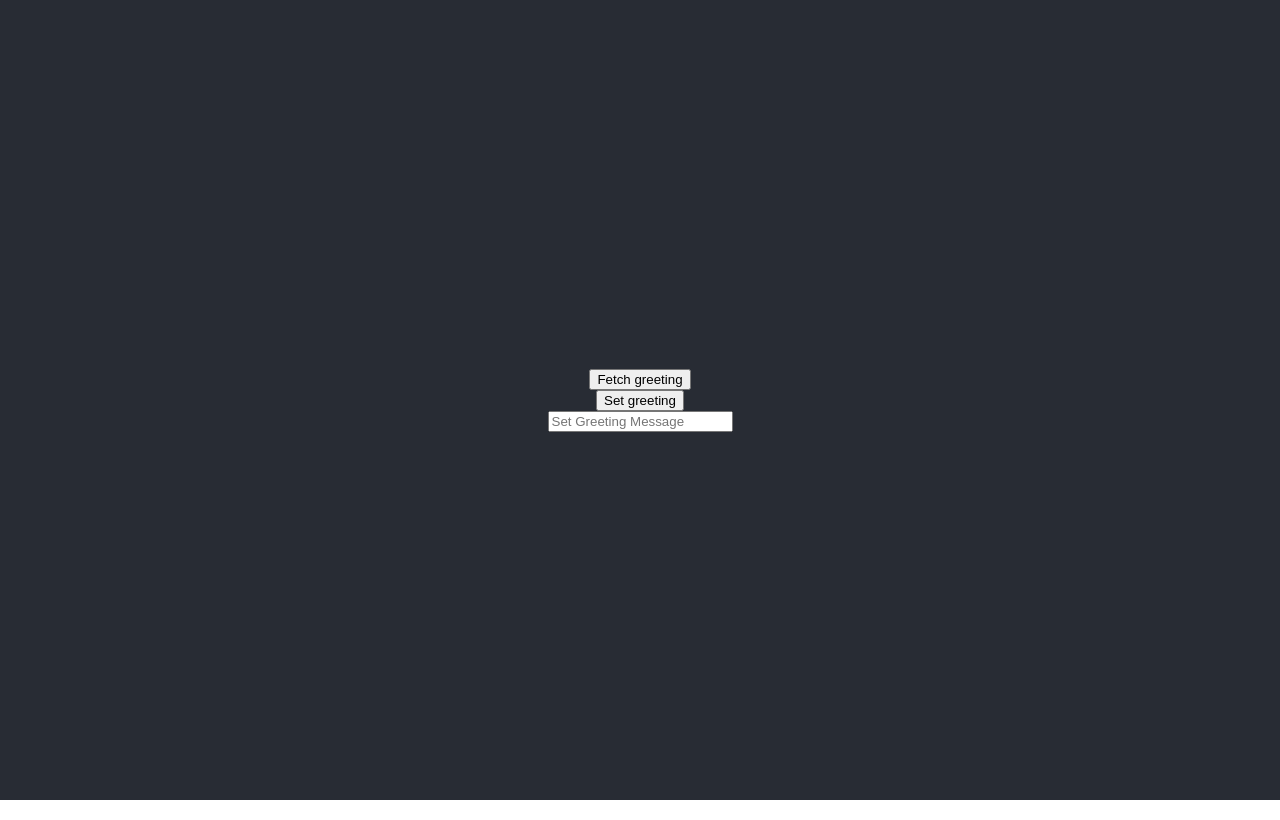
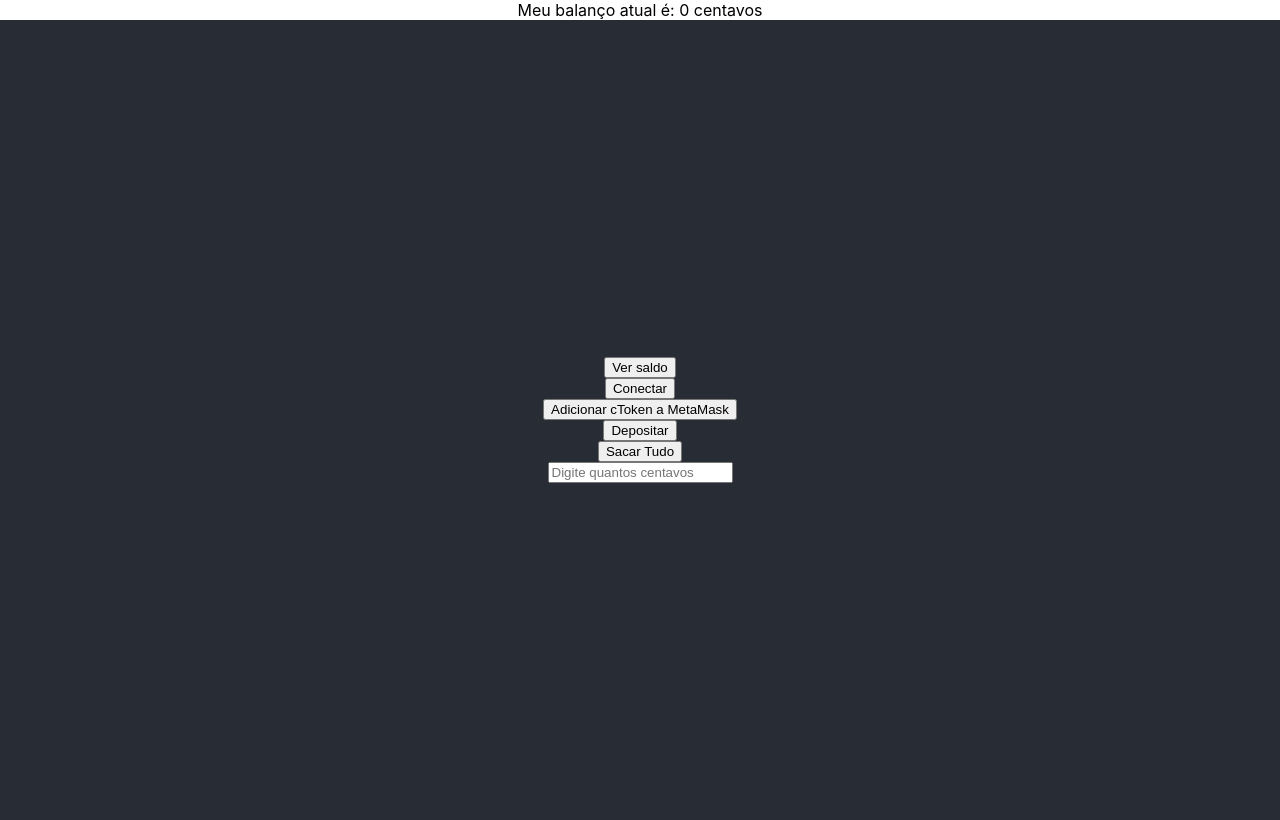
Before and after one commit to hugo-paiva-cw/dapp, a React (Create React App) app: page / in a window 1280 px wide. Built offline with nearby package versions, Linux system fonts and the light colour scheme.

Commit message:
feat: see balance, withdraw and deposit working

```diff
--- a/package.json
+++ b/package.json
@@ -3,6 +3,7 @@
   "version": "0.1.0",
   "private": true,
   "dependencies": {
+    "@openzeppelin/contracts-upgradeable": "^4.7.3",
     "@testing-library/jest-dom": "^5.16.5",
     "@testing-library/react": "^13.3.0",
     "@testing-library/user-event": "^13.5.0",
--- a/scripts/deploy.js
+++ b/scripts/deploy.js
@@ -2,7 +2,7 @@ const hre = require("hardhat");
 
 async function main() {
   const Greeter = await hre.ethers.getContractFactory("Greeter");
-  const greeter = await Greeter.deploy("Hello, Felaipes!");
+  const greeter = await Greeter.deploy();
 
   await greeter.deployed();
 
--- a/src/App.js
+++ b/src/App.js
@@ -5,25 +5,70 @@ import { ethers } from "ethers";
 import Greeter from "./artifacts/contracts/Greeter.sol/Greeter.json";
 import "./App.css";
 
-const greeterAddress = "0xe7f1725E7734CE288F8367e1Bb143E90bb3F0512";
+const greeterAddress = "0xed578BAd241455C0d57419659a3a6Eb9c770cC8d";
 
 function App() {
   const [message, setMessage] = useState("");
-  const [currentGreeting, setCurrentGreeting] = useState("");
+  const [currentBalance, setCurrentBalance] = useState(0);
 
   async function requestAccount() {
     await window.ethereum.request({ method: "eth_requestAccounts" });
   }
 
-  async function fetchGreeting() {
+  const isMetaMaskInstalled = () => {
+    const { ethereum } = window;
+    return Boolean(ethereum && ethereum.isMetaMask);
+  };
+
+  // const onboarding = new MetaMaskOnboarding({ forwarderOrigin });
+
+  // const onClickInstall = () => {
+  //   onboarding.startOnboarding();
+  // };
+
+  const onClickConnect = async () => {
+    try {
+      await window.ethereum.request({ method: "eth_requestAccounts" });
+      console.log("oi");
+      const provider = new ethers.providers.Web3Provider(window.ethereum);
+    } catch (error) {
+      console.error(error);
+    }
+  };
+
+  const MetaMaskClientCheck = () => {
+    // if (!isMetaMaskInstalled()) {
+    //   onboardButton.innerText = "Clique aqui para instalar MetaMask!";
+    //   onboardButton.onclick = onClickInstall;
+    //   onboardButton.disabled = true;
+    // } else {
+    //   onboardButton.innerText = "Conectar";
+    //   onboardButton.onclick = onClickConnect;
+    //   onboardButton.disabled = false;
+    //   depositButton.disabled = false;
+    // }
+  };
+
+  // getApproval.addEventListener("click", async () => {
+  //   const result = ethereum.request({ method: "approve" });
+  // });
+
+  // getAccountsButton.addEventListener("click", async () => {
+  //   const accounts = await ethereum.request({ method: "eth_accounts" });
+  //   getAccountsResult.innerHTML =
+  //     accounts[0] || "Não foi capaz de obter as contas";
+  // });
+
+  MetaMaskClientCheck();
+
+  async function makeADeposit() {
     // If MetaMask exists
+    if (!message) return;
+    const valueAssets = message * 10000;
     if (typeof window.ethereum !== "undefined") {
       const provider = new ethers.providers.Web3Provider(window.ethereum);
-      const contract = new ethers.Contract(
-        greeterAddress,
-        Greeter.abi,
-        provider
-      );
+      const signer = provider.getSigner();
+      const contract = new ethers.Contract(greeterAddress, Greeter.abi, signer);
       try {
         // Call Greeter.greet() and display current greeting in `console`
         /*
@@ -31,15 +76,18 @@ function App() {
         return greeting;
       }
     */
-        const data = await contract.greet();
+        // const data = await contract.totalSupply();
+        const data = await contract.deposit(
+          valueAssets,
+          "0x0D50AB2b552A2D2e6cdaFd367e6e78f392A2f06F"
+        );
         console.log("data: ", data);
-        setCurrentGreeting(data);
       } catch (error) {
         console.log("Error: ", error);
       }
     }
   }
-  async function setGreeting() {
+  async function doNothingAndAddToken() {
     if (!message) return;
 
     if (typeof window.ethereum !== "undefined") {
@@ -50,19 +98,54 @@ function App() {
       const signer = provider.getSigner();
 
       const contract = new ethers.Contract(greeterAddress, Greeter.abi, signer);
-      const transaction = await contract.setGreeting(message);
+      // const transaction = await contract.makeADeposit(message);
 
-      setMessage("");
-      await transaction.wait();
-      fetchGreeting();
+      // setMessage("");
+      // await transaction.wait();
+      // doNothingAndAddToken();
       addCToken();
     }
   }
+  async function makeAWithdraw() {
+    if (typeof window.ethereum !== "undefined") {
+      const provider = new ethers.providers.Web3Provider(window.ethereum);
+      const signer = provider.getSigner();
+      const contract = new ethers.Contract(greeterAddress, Greeter.abi, signer);
+      try {
+        // const data = await contract.totalSupply();
+        const maxWithdraw = await contract.maxWithdraw(
+          "0x0D50AB2b552A2D2e6cdaFd367e6e78f392A2f06F"
+        );
+        const data = await contract.withdraw(
+          maxWithdraw,
+          "0x0D50AB2b552A2D2e6cdaFd367e6e78f392A2f06F",
+          "0x0D50AB2b552A2D2e6cdaFd367e6e78f392A2f06F"
+        );
+        console.log("data: ", data);
+      } catch (error) {
+        console.log("Error: ", error);
+      }
+    }
+  }
+
+  async function getMaxWithdrawValue() {
+    const unitsInACent = 10000;
+    const provider = new ethers.providers.Web3Provider(window.ethereum);
+    const signer = provider.getSigner();
+    const contract = new ethers.Contract(greeterAddress, Greeter.abi, signer);
+    const maxWithdraw = await contract.maxWithdraw(
+      "0x0D50AB2b552A2D2e6cdaFd367e6e78f392A2f06F"
+    );
+    const result = parseInt(maxWithdraw._hex, 16);
+    setCurrentBalance(result / unitsInACent);
+    console.log(result);
+    return result;
+  }
 
   async function addCToken() {
-    const tokenAddress = "0xd00981105e61274c8a5cd5a88fe7e037d935b513";
-    const tokenSymbol = "TUT";
-    const tokenDecimals = 18;
+    const tokenAddress = greeterAddress;
+    const tokenSymbol = "cBRLC";
+    const tokenDecimals = 6;
     const tokenImage = "http://placekitten.com/200/300";
 
     try {
@@ -70,7 +153,7 @@ function App() {
       const wasAdded = await window.ethereum.request({
         method: "wallet_watchAsset",
         params: {
-          type: "ERC20", // Initially only supports ERC20, but eventually more!
+          type: "ERC20",
           options: {
             address: tokenAddress, // The address that the token is at.
             symbol: tokenSymbol, // A ticker symbol or shorthand, up to 5 chars.
@@ -92,13 +175,20 @@ function App() {
 
   return (
     <div className="App">
+      <div>Meu balanço atual é: {currentBalance} centavos</div>
       <div className="App-header">
-        <button onClick={fetchGreeting}>Fetch greeting</button>
-        <button onClick={setGreeting}>Set greeting</button>
+        <button onClick={getMaxWithdrawValue}>Ver saldo</button>
+        <button onClick={onClickConnect}>Conectar</button>
+        <button onClick={doNothingAndAddToken}>
+          Adicionar cToken a MetaMask
+        </button>
+        <button onClick={makeADeposit}>Depositar</button>
+        <button onClick={makeAWithdraw}>Sacar Tudo</button>
         <input
+          type="number"
           onChange={(e) => setMessage(e.target.value)}
           value={message}
-          placeholder="Set Greeting Message"
+          placeholder="Digite quantos centavos"
         ></input>
       </div>
     </div>
```
Also changed, not shown: hardhat.config.js (+30 -0 lines), 2 other files (tests, documents, lock files or other folders).
